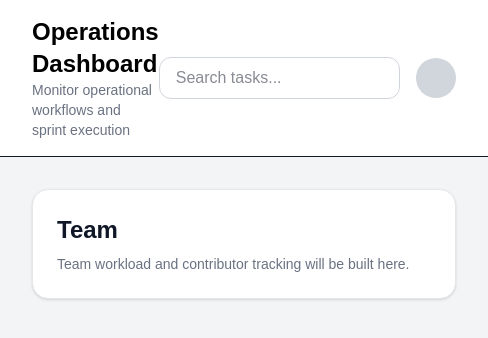
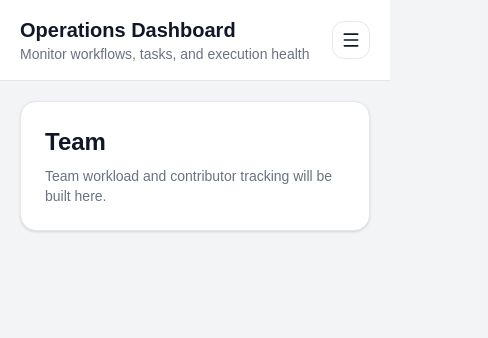
Before and after one commit to Pranaycantcode/startup-operations-dashboard, a Next.js app in the folder client/: page /team in a window 390 px wide. Shown: the top 338 px of the page, 488 px wide, since content can reach past the window. Built offline with nearby package versions, Linux system fonts and the light colour scheme.

Commit message:
added mobile responsiveness

```diff
--- a/client/src/components/layout/dashboardLayout.tsx
+++ b/client/src/components/layout/dashboardLayout.tsx
@@ -1,27 +1,33 @@
 "use client";
 
-import React from "react";
+import { useState } from "react";
 import Sidebar from "./sidebar";
 import Header from "./header";
+import MobileSidebar from "./mobileSidebar";
 
-interface MainLayoutProps {
+interface DashboardLayoutProps {
   children: React.ReactNode;
 }
 
-const MainLayout = ({ children }: MainLayoutProps) => {
+const DashboardLayout = ({ children }: DashboardLayoutProps) => {
+  const [isMobileSidebarOpen, setIsMobileSidebarOpen] = useState(false);
+
   return (
     <div className="flex min-h-screen bg-gray-100">
       <Sidebar />
 
+      <MobileSidebar
+        isOpen={isMobileSidebarOpen}
+        onClose={() => setIsMobileSidebarOpen(false)}
+      />
+
       <div className="flex flex-1 flex-col">
-        <Header />
+        <Header onOpenSidebar={() => setIsMobileSidebarOpen(true)} />
 
-        <main className="flex-1 p-8">
-          {children}
-        </main>
+        <main className="flex-1 p-5 md:p-8">{children}</main>
       </div>
     </div>
   );
 };
 
-export default MainLayout;
+export default DashboardLayout;
--- a/client/src/components/layout/header.tsx
+++ b/client/src/components/layout/header.tsx
@@ -1,27 +1,30 @@
 "use client";
 
-const Header = () => {
+import { Menu } from "lucide-react";
+
+interface HeaderProps {
+  onOpenSidebar: () => void;
+}
+
+const Header = ({ onOpenSidebar }: HeaderProps) => {
   return (
-    <header className="flex items-center justify-between border-b bg-white px-8 py-4">
+    <header className="flex items-center justify-between border-b border-gray-200 bg-white px-5 py-4 md:px-8">
       <div>
-        <h1 className="text-2xl font-bold text-black">
+        <h1 className="text-xl font-bold text-gray-900 md:text-2xl">
           Operations Dashboard
         </h1>
 
         <p className="text-sm text-gray-500">
-          Monitor operational workflows and sprint execution
+          Monitor workflows, tasks, and execution health
         </p>
       </div>
 
-      <div className="flex items-center gap-4">
-        <input
-          type="text"
-          placeholder="Search tasks..."
-          className="rounded-xl border border-gray-300 px-4 py-2 outline-none focus:border-black"
-        />
-
-        <div className="h-10 w-10 rounded-full bg-gray-300" />
-      </div>
+      <button
+        onClick={onOpenSidebar}
+        className="rounded-xl border border-gray-200 p-2 md:hidden"
+      >
+        <Menu size={20} />
+      </button>
     </header>
   );
 };
--- /dev/null
+++ b/client/src/components/layout/mobileSidebar.tsx
@@ -0,0 +1,69 @@
+"use client";
+
+import Link from "next/link";
+import { usePathname } from "next/navigation";
+import { LayoutDashboard, FolderKanban, Users, X } from "lucide-react";
+
+interface MobileSidebarProps {
+  isOpen: boolean;
+  onClose: () => void;
+}
+
+const navItems = [
+  { label: "Dashboard", href: "/dashboard", icon: LayoutDashboard },
+  { label: "Projects", href: "/projects", icon: FolderKanban },
+  { label: "Team", href: "/team", icon: Users },
+];
+
+const MobileSidebar = ({ isOpen, onClose }: MobileSidebarProps) => {
+  const pathname = usePathname();
+
+  if (!isOpen) return null;
+
+  return (
+    <div className="fixed inset-0 z-50 md:hidden">
+      <div
+        className="absolute inset-0 bg-black/40"
+        onClick={onClose}
+      />
+
+      <aside className="relative z-10 h-full w-72 bg-white p-5 shadow-xl">
+        <div className="mb-10 flex items-center justify-between">
+          <h1 className="text-2xl font-bold text-gray-900">OpsBoard</h1>
+
+          <button
+            onClick={onClose}
+            className="rounded-lg p-2 hover:bg-gray-100"
+          >
+            <X size={20} />
+          </button>
+        </div>
+
+        <nav className="space-y-2">
+          {navItems.map((item) => {
+            const Icon = item.icon;
+            const isActive = pathname === item.href;
+
+            return (
+              <Link
+                key={item.href}
+                href={item.href}
+                onClick={onClose}
+                className={`flex items-center gap-3 rounded-xl px-4 py-3 text-sm font-medium transition ${
+                  isActive
+                    ? "bg-gray-900 text-white"
+                    : "text-gray-600 hover:bg-gray-100 hover:text-gray-900"
+                }`}
+              >
+                <Icon size={18} />
+                <span>{item.label}</span>
+              </Link>
+            );
+          })}
+        </nav>
+      </aside>
+    </div>
+  );
+};
+
+export default MobileSidebar;
```
